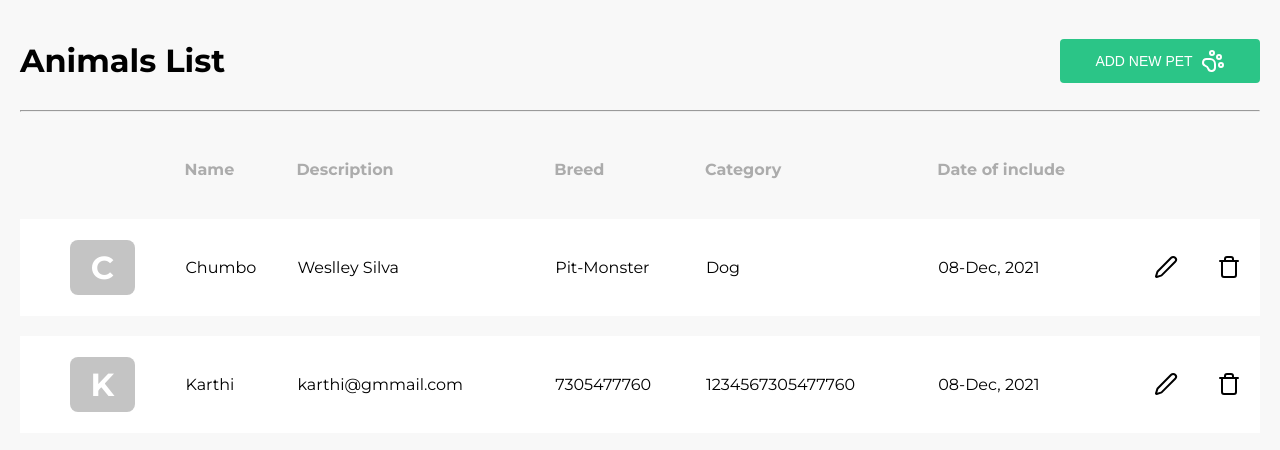
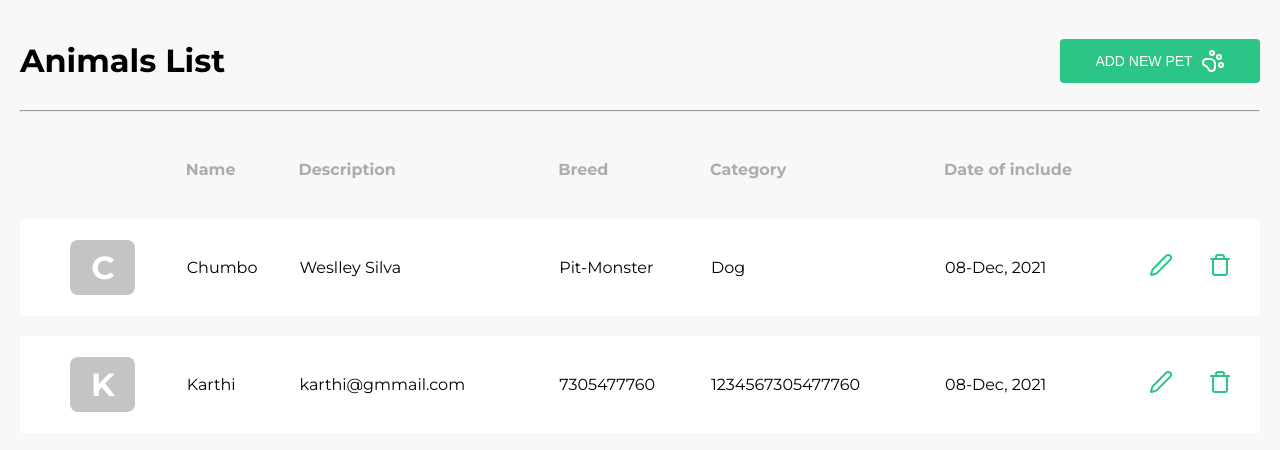
Before and after one commit to BlueTeam-2challenge/2challenge-front, a React (Vite) app: page / in a window 1280 px wide. Shown: the top 450 px of the page. Built offline with nearby package versions, Linux system fonts and the light colour scheme.

Commit message:
chore: Update table styles in AnimalsList Form component

```diff
--- a/src/pages/AnimalsList/components/Form/Form.module.css
+++ b/src/pages/AnimalsList/components/Form/Form.module.css
@@ -32,24 +32,6 @@ tr {
   height: 100%;
   border-bottom: 1px solid var(--color-outline);
 }
-tr td:last-child {
-  display: flex;
-  justify-content: center;
-  align-items: center;
-  width: 100%;
-  height: 100%;
-}
-tr td:last-child button {
-  display: flex;
-  justify-content: center;
-  align-items: center;
-  width: 100%;
-  height: 95px;
-  padding: 8px;
-  border-radius: 4px;
-  border: none;
-  cursor: pointer;
-}
 
 tr:hover {
   background-color: #ddd;
@@ -60,6 +42,7 @@ tr:hover {
   border: none;
   cursor: pointer;
   font-size: 16px;
+  color: var(--color-primary);
 }
 
 .deleteButton {
@@ -67,8 +50,14 @@ tr:hover {
   border: none;
   cursor: pointer;
   font-size: 16px;
+  color: var(--color-primary);
 }
 
+.editButton:hover,
+.deleteButton:hover {
+  font-weight: bold;
+  color: var(--color-darkGreen);
+}
 .addButton {
   display: flex;
   justify-content: center;
--- a/src/pages/AnimalsList/components/Form/index.tsx
+++ b/src/pages/AnimalsList/components/Form/index.tsx
@@ -39,7 +39,7 @@ export default function Form() {
             <th>Breed</th>
             <th>Category</th>
             <th>Date of include</th>
-            <th></th>
+            <th colSpan={2}></th>
           </tr>
         </thead>
         <tbody>
@@ -57,6 +57,8 @@ export default function Form() {
                 <button className={styles.editButton}>
                   <Pen />
                 </button>
+              </td>
+              <td>
                 <button className={styles.deleteButton}>
                   <Trash />
                 </button>
```
